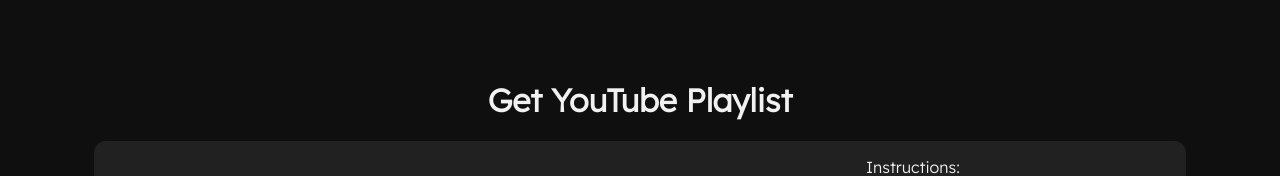
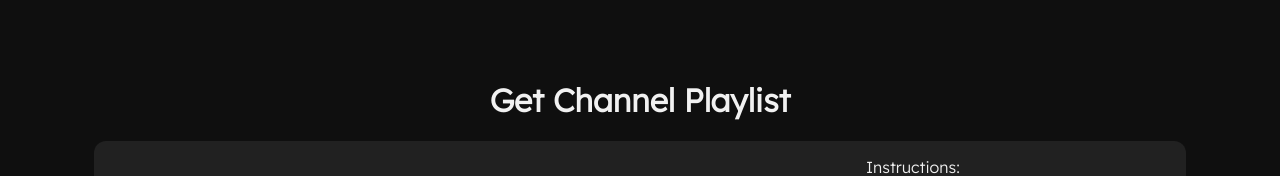
Before and after one commit to Luckstern/Get-YouTube-Playlist, a plain HTML site: page index.html in a window 1280 px wide. Shown: the top 176 px of the page. Drawn offline with Linux system fonts and the light colour scheme.

Commit message:
Made naming a little more consistent

```diff
--- a/index.html
+++ b/index.html
@@ -4,13 +4,13 @@
         <meta http-equiv="Cache-Control" content="no-cache, no-store, must-revalidate" />
         <meta http-equiv="Pragma" content="no-cache" />
         <meta http-equiv="Expires" content="0" />
-        <title>Get YouTube Playlists</title>
+        <title>Get Channel Playlists</title>
         <script src="index.js"></script>
         <link rel="stylesheet" href="style.css">
     </head>
     <body>
         <header>
-            <h1>Get YouTube Playlist</h1>
+            <h1>Get Channel Playlist</h1>
         </header>
         <main>
             <section id="inputs">
```
